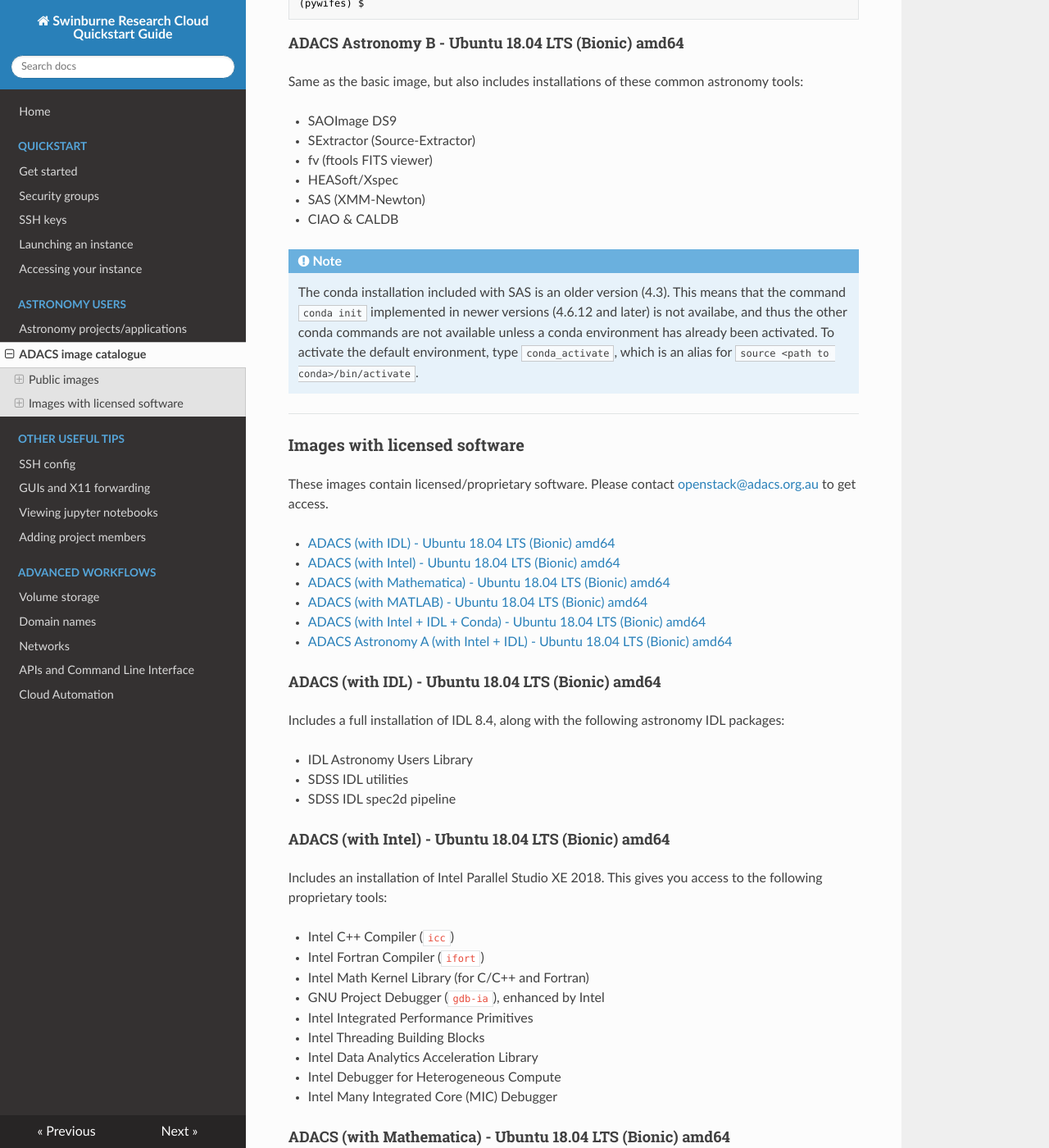
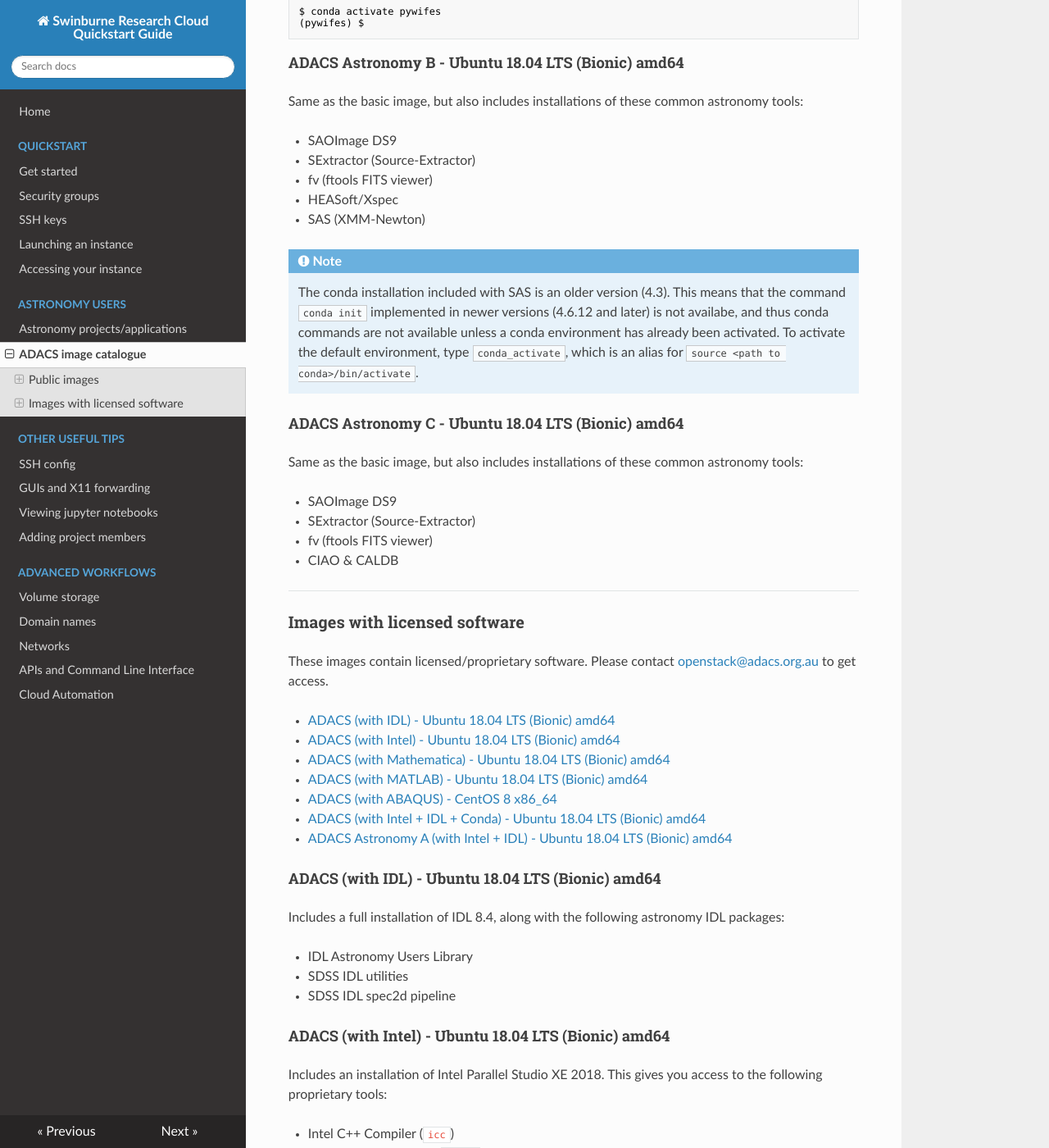
Before and after one commit to ADACS-Australia/swinburne-rc-docs, an MkDocs documentation site: the page built from docs/image-catalogue.md, in a window 1280 px wide and 1400 px high, scrolled down 1312 px. Shown: the whole window at 82% size. Built offline with MkDocs 1.6.1, drawn with Linux system fonts in a browser that asks for light colours; nearby versions of some CDN libraries; some of the changed text lies outside the part shown.

Commit message:
new images: adacs astronomy C, and adacs with abaqus

```diff
--- a/docs/image-catalogue.md
+++ b/docs/image-catalogue.md
@@ -10,6 +10,7 @@ These images are available to anyone. You can find them via the search box when
 - [ADACS - Ubuntu 18.04 LTS (Bionic) amd64](#adacs-ubuntu-1804-lts-bionic-amd64)
 - [ADACS Astronomy A - Ubuntu 18.04 LTS (Bionic) amd64](#adacs-astronomy-a-ubuntu-1804-lts-bionic-amd64)
 - [ADACS Astronomy B - Ubuntu 18.04 LTS (Bionic) amd64](#adacs-astronomy-b-ubuntu-1804-lts-bionic-amd64)
+- [ADACS Astronomy C - Ubuntu 18.04 LTS (Bionic) amd64](#adacs-astronomy-c-ubuntu-1804-lts-bionic-amd64)
 
 
 #### ADACS - Ubuntu 18.04 LTS (Bionic) amd64
@@ -59,10 +60,17 @@ Same as the basic image, but also includes installations of these common astrono
 - fv (ftools FITS viewer)
 - HEASoft/Xspec
 - SAS (XMM-Newton)
-- CIAO & CALDB
 
 !!! Note
-    The conda installation included with SAS is an older version (4.3). This means that the command `conda init` implemented in newer versions (4.6.12 and later) is not availabe, and thus the other conda commands are not available unless a conda environment has already been activated. To activate the default environment, type `conda_activate`, which is an alias for `source <path to conda>/bin/activate`.
+    The conda installation included with SAS is an older version (4.3). This means that the command `conda init` implemented in newer versions (4.6.12 and later) is not availabe, and thus conda commands are not available unless a conda environment has already been activated. To activate the default environment, type `conda_activate`, which is an alias for `source <path to conda>/bin/activate`.
+
+#### ADACS Astronomy C - Ubuntu 18.04 LTS (Bionic) amd64
+Same as the basic image, but also includes installations of these common astronomy tools:
+
+- SAOImage DS9
+- SExtractor (Source-Extractor)
+- fv (ftools FITS viewer)
+- CIAO & CALDB
 
 ---
 
@@ -73,6 +81,7 @@ These images contain licensed/proprietary software. Please contact <openstack@ad
 - [ADACS (with Intel) - Ubuntu 18.04 LTS (Bionic) amd64](#adacs-with-intel-ubuntu-1804-lts-bionic-amd64)
 - [ADACS (with Mathematica) - Ubuntu 18.04 LTS (Bionic) amd64](#adacs-with-mathematica-ubuntu-1804-lts-bionic-amd64)
 - [ADACS (with MATLAB) - Ubuntu 18.04 LTS (Bionic) amd64](#adacs-with-matlab-ubuntu-1804-lts-bionic-amd64)
+- [ADACS (with ABAQUS) - CentOS 8 x86_64](#adacs-with-abaqus-centos-8-x86_64)
 - [ADACS (with Intel + IDL + Conda) - Ubuntu 18.04 LTS (Bionic) amd64](#adacs-with-intel-idl-conda-ubuntu-1804-lts-bionic-amd64)
 - [ADACS Astronomy A (with Intel + IDL) - Ubuntu 18.04 LTS (Bionic) amd64](#adacs-astronomy-a-with-intel-idl-ubuntu-1804-lts-bionic-amd64)
 
@@ -135,6 +144,9 @@ Includes an installation of MATLAB R2019b, along with the following products:
 !!! Note
     Contact <openstack@adacs.org.au> if you require MATLAB products that are not in this list.
 
+#### ADACS (with ABAQUS) - CentOS 8 x86_64
+Includes an installation of Abaqus FEA 2018.
+
 #### ADACS (with Intel + IDL + Conda) - Ubuntu 18.04 LTS (Bionic) amd64
 A combination of the [basic](#adacs-ubuntu-1804-lts-bionic-amd64) image with the [Intel](#adacs-with-intel-ubuntu-1804-lts-bionic-amd64) and [IDL](#adacs-with-idl-ubuntu-1804-lts-bionic-amd64) images above.
 
```
